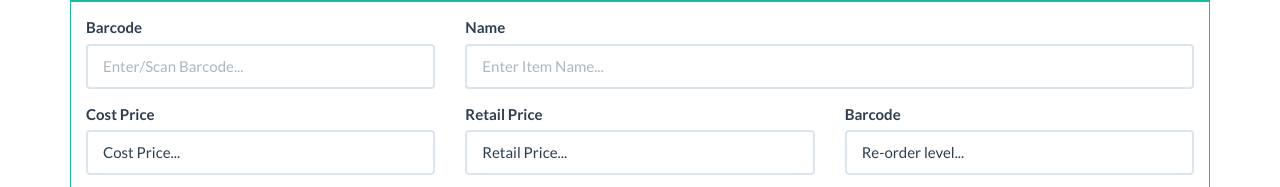
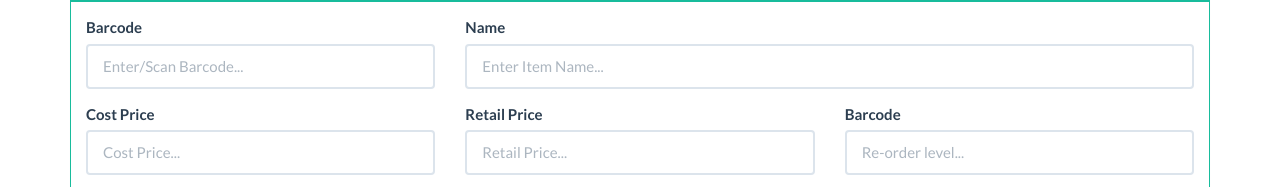
Before and after one commit to yotabyte-yad/invoice, a website: page public/index.html at #/items in a window 1280 px wide. Shown: the part 120-307 px from the top of the page. Drawn offline with Linux system fonts and the light colour scheme.

Commit message:
Changed from value to placeholder
Change from value="Cost Price..."
to
placeholder="Cost Price..."

```diff
--- a/public/views/items/items.html
+++ b/public/views/items/items.html
@@ -19,15 +19,15 @@
 						</div>
 						<div class="form-group col-md-4">
 							<label class="control-label" for="costprice">Cost Price</label>
-							<input class="form-control" id="costprice" type="label" value="Cost Price...">
+							<input class="form-control" id="costprice" type="label" placeholder="Cost Price...">
 						</div>
 						<div class="form-group col-md-4">
 							<label class="control-label" for="retailprice">Retail Price</label>
-							<input class="form-control" id="retailprice" type="text" value="Retail Price...">
+							<input class="form-control" id="retailprice" type="text" placeholder="Retail Price...">
 						</div>
 						<div class="form-group col-md-4">
 							<label class="control-label" for="reorderlevel">Barcode</label>
-							<input class="form-control" id="reorderlevel" type="text" value="Re-order level...">
+							<input class="form-control" id="reorderlevel" type="text" placeholder="Re-order level...">
 						</div>
 						<div class="form-group col-md-8">
 							<label class="control-label" for="itemdescription">Description</label>
```
